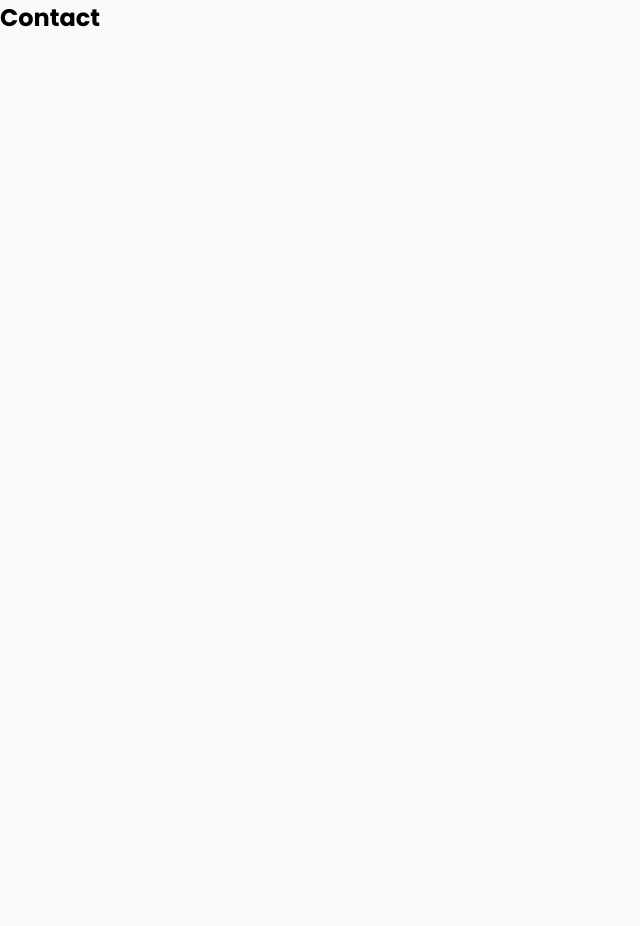
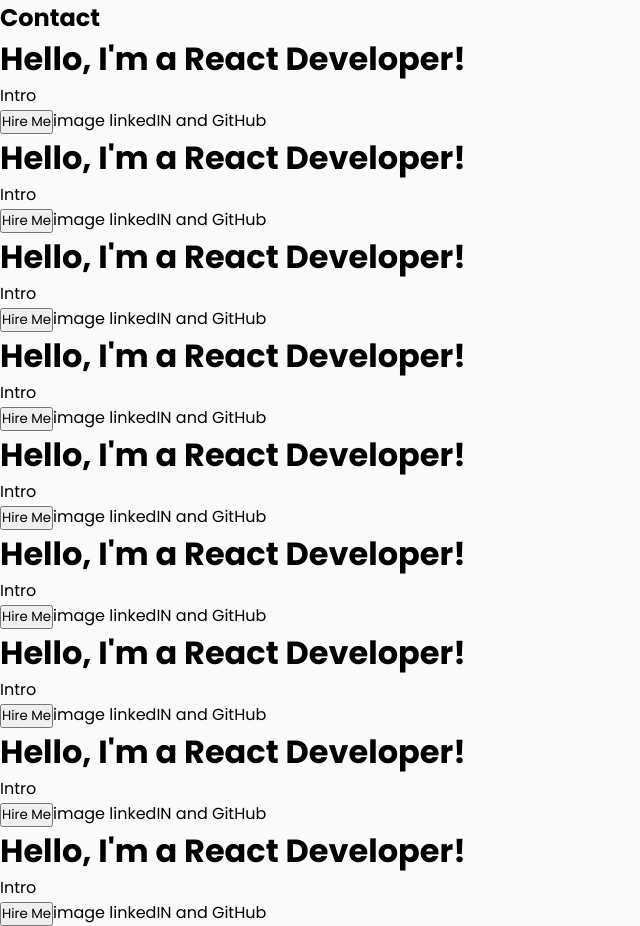
Before and after one commit to HseinKt/Portfolio, a React (Vite) app: page /contact in a window 1280 px wide. Shown: the whole page, without its empty margins (0-640 px from the left). Before the commit the page ends 800 px from the top, so only its background shows below. Built offline with nearby package versions, Linux system fonts and the light colour scheme.

Commit message:
Finished Header component

```diff
--- a/src/CSS/Header.css
+++ b/src/CSS/Header.css
@@ -7,18 +7,19 @@
     justify-content: space-between;
     background: var( --body-color);
     width: 100%;
-    height:10%;
+    height:90px;
     line-height: 90px;
     padding-inline: var(--padding-inline);
+    transition: .3s;
   }
   .nav-logo {
     position: relative;
   }
   .nav-name {
-    font-size: 24px;
+    font-size: 30px;
     font-weight: 600;
+    color: var(--text-color-third);
     letter-spacing: 1px;
-    color: var(--text-color-third);
     white-space: nowrap;
   }
   .nav-menu, ul{
@@ -54,7 +55,7 @@
   .nav-btn {
     white-space: nowrap;
   }
-  .nav-menu-btn {
+  .nav-menu-dropdown {
     display: none;
   }
   .fimenu {
@@ -66,16 +67,34 @@
     .nav-menu {
       display: none;
     }
+    .active-link{
+      position: none;
+    }
     .nav-btn {
       display: none;
     }
-    .nav-menu-btn {
+    .nav-menu-dropdown {
       display: flex;
       justify-content: center;
       align-items: center;
     }
     .fimenu {
-      margin-top: 25px;
+      margin-top: 40px;
+      font-size: 28px;
+    }
+    .dropdown-menu .menu-list {
+      display: flex;
+      flex-direction: column;
+      align-items: center;
+      position: absolute;
+      border-radius: 10px;
+      top: 75px;
+      right: 0;
+      padding: 0px;
+      margin-right: var(--padding-inline);
+      box-shadow: 0 5px 10px rgba(0,0,0,0.2);
+      background: rgba(255, 255, 255, 0.7);
+      backdrop-filter: blur(10px); /* Glassmorphism effect */
     }
   }
 
--- a/src/components/Header.jsx
+++ b/src/components/Header.jsx
@@ -2,13 +2,19 @@ import { useState } from "react";
 import '../CSS/Header.css'
 import { AiOutlineFilePdf } from "react-icons/ai";
 import { FiMenu } from "react-icons/fi";
+import { motion } from "framer-motion"
 
 const Header = () => {
     const [active, setActive] = useState("Home");
+    const [isOpen, setIsOpen] = useState(false);
 
     const handleClick = (section) => {
-        console.log("Clicked:", section);
         setActive(section);
+    }
+
+    const handleMenu = (section) => {
+        setActive(section);
+        setIsOpen(!isOpen);
     }
 
     // const cvURL = "https://github.com/HseinKt/Portfolio/raw/main/public/Hussein%20Kteish_Resume.pdf";
@@ -19,6 +25,7 @@ const Header = () => {
             <div className="nav-logo">
                 <p className="nav-name">Hussein Kteish</p>
             </div>
+
             <div className="nav-menu">
                 <ul>
                     {["Home", "About", "Projects", "Experience", "Contact"].map((section) => (
@@ -33,13 +40,41 @@ const Header = () => {
                     ))}
                 </ul>
             </div>
+
             <div className="nav-btn">
                 <a href={cvURL} download>
                     <button className="btn">Download CV <AiOutlineFilePdf /> </button>
                 </a>
             </div>
-            <div className="nav-menu-btn">
-                <FiMenu className="fimenu" />
+
+            <div className="nav-menu-dropdown">
+                <a
+                    className="menu-a"
+                    onClick={() => setIsOpen(!isOpen)}
+                >
+                    <FiMenu className="fimenu" />
+                </a>
+
+                { isOpen && <div className="dropdown-menu">
+                    <motion.ul
+                        className="menu-list"
+                        initial={{ x: "100%" }} // Start off-screen to the right
+                        animate={{ x: isOpen ? "0%" : "100%" }} // Slide in/out
+                        transition={{ duration: 0.4, ease: "easeInOut" }}
+                    >
+                        {["Home", "About", "Projects", "Experience", "Contact"].map((section) => (
+                            <li key={section}>
+                                <a
+                                    href={`#${section.toLowerCase()}`}
+                                    className={`nav-link ${active === section? "active-link" : ""}`}
+                                    onClick={() => handleMenu(section)}>
+                                        {section}
+                                </a>
+                            </li>
+                        ))}
+                    </motion.ul>
+                </div>
+                }
             </div>
         </div>
      );
--- a/src/index.css
+++ b/src/index.css
@@ -15,6 +15,7 @@
   --first-shadow-color: rgba(0, 0, 0, 0.1);
 
   --padding-inline: 6vw;
+  --padding-page: 3vw;
 }
 
 *{
@@ -30,7 +31,6 @@ html{
 
 body{
   background: var(--body-color);
-  /* margin: 30px; */
 }
 
 .container{
@@ -48,10 +48,6 @@ body{
   transition: .4s;
 }
 
-/* .btn>i{
-  margin-left: 10px;
-} */
-
 .btn:hover{
   background: var(--second-color);
   color: var(--color-white);
--- a/src/pages/Contact.jsx
+++ b/src/pages/Contact.jsx
@@ -2,6 +2,52 @@ const Contact = () => {
     return (
         <>
         <h2>Contact</h2>
+
+        <h1>Hello, I'm a React Developer! </h1>
+            <p>Intro </p>
+            <button>Hire Me</button>
+            image
+            linkedIN and GitHub
+            <h1>Hello, I'm a React Developer! </h1>
+            <p>Intro </p>
+            <button>Hire Me</button>
+            image
+            linkedIN and GitHub
+            <h1>Hello, I'm a React Developer! </h1>
+            <p>Intro </p>
+            <button>Hire Me</button>
+            image
+            linkedIN and GitHub
+            <h1>Hello, I'm a React Developer! </h1>
+            <p>Intro </p>
+            <button>Hire Me</button>
+            image
+            linkedIN and GitHub
+            <h1>Hello, I'm a React Developer! </h1>
+            <p>Intro </p>
+            <button>Hire Me</button>
+            image
+            linkedIN and GitHub
+            <h1>Hello, I'm a React Developer! </h1>
+            <p>Intro </p>
+            <button>Hire Me</button>
+            image
+            linkedIN and GitHub
+            <h1>Hello, I'm a React Developer! </h1>
+            <p>Intro </p>
+            <button>Hire Me</button>
+            image
+            linkedIN and GitHub
+            <h1>Hello, I'm a React Developer! </h1>
+            <p>Intro </p>
+            <button>Hire Me</button>
+            image
+            linkedIN and GitHub
+            <h1>Hello, I'm a React Developer! </h1>
+            <p>Intro </p>
+            <button>Hire Me</button>
+            image
+            linkedIN and GitHub
         </>
      );
 }
```
